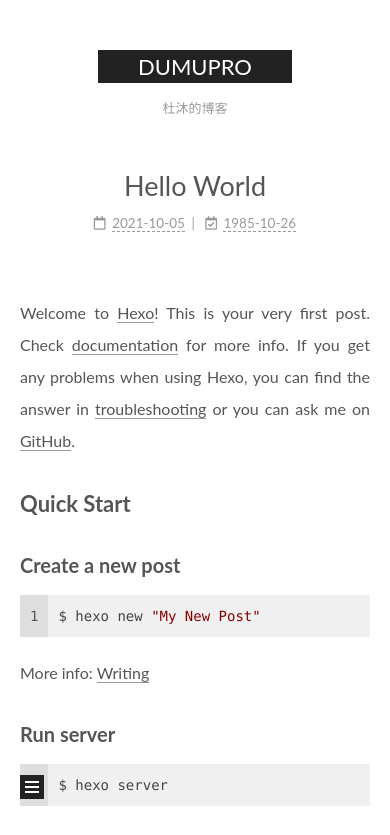
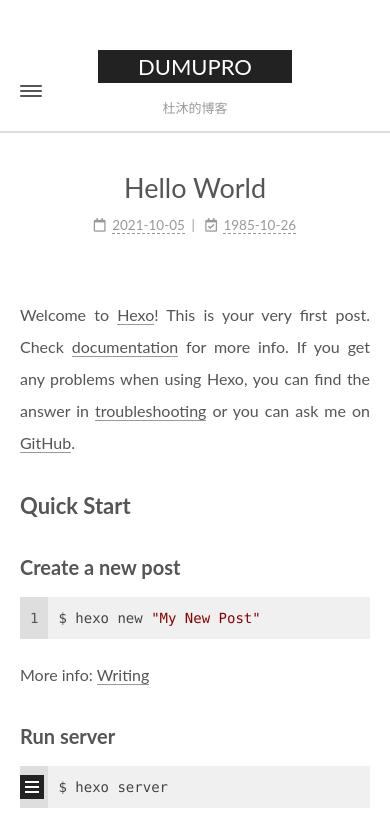
Before and after one commit to Zone-Too/Zone-Too.github.io, a plain HTML site: page 2021/10/05/hello-world/index.html in a window 390 px wide. Shown: the top 835 px of the page. Drawn offline with nearby package versions, Linux system fonts and the light colour scheme.

Commit message:
Site updated: 2021-10-06 00:01:47

```diff
--- a/2021/10/05/hello-world/index.html
+++ b/2021/10/05/hello-world/index.html
@@ -59,6 +59,9 @@
       <div class="header-inner"><div class="site-brand-container">
   <div class="site-nav-toggle">
     <div class="toggle" aria-label="Toggle navigation bar" role="button">
+        <span class="toggle-line"></span>
+        <span class="toggle-line"></span>
+        <span class="toggle-line"></span>
     </div>
   </div>
 
@@ -80,6 +83,14 @@
 
 
 
+<nav class="site-nav">
+  <ul class="main-menu menu">
+        <li class="menu-item menu-item-home"><a href="/" rel="section"><i class="fa fa-home fa-fw"></i>Home</a></li>
+        <li class="menu-item menu-item-about"><a href="/about/" rel="section"><i class="fa fa-user fa-fw"></i>About</a></li>
+        <li class="menu-item menu-item-tags"><a href="/tags/" rel="section"><i class="fa fa-tags fa-fw"></i>Tags</a></li>
+        <li class="menu-item menu-item-archives"><a href="/archives/" rel="section"><i class="fa fa-archive fa-fw"></i>Archives</a></li>
+  </ul>
+</nav>
 
 
 
@@ -127,6 +138,11 @@
       </div>
   </nav>
 </div>
+  <div class="links-of-author site-overview-item animated">
+      <span class="links-of-author-item">
+        <a href="https://weibo.com/u/7312045349" title="Weibo → https:&#x2F;&#x2F;weibo.com&#x2F;u&#x2F;7312045349" rel="noopener" target="_blank"><i class="fab fa-weibo fa-fw"></i>Weibo</a>
+      </span>
+  </div>
 
 
 
--- a/css/main.css
+++ b/css/main.css
@@ -2612,7 +2612,7 @@ ul.breadcrumb li:last-child {
   vertical-align: middle;
 }
 .links-of-author a::before {
-  background: #ffffb6;
+  background: #86ff98;
   display: inline-block;
   margin-right: 3px;
   transform: translateY(-2px);
```
Also changed, not shown: archives/2021/10/index.html (+16 -0 lines), archives/2021/index.html (+16 -0 lines), archives/index.html (+16 -0 lines), index.html (+16 -0 lines).
